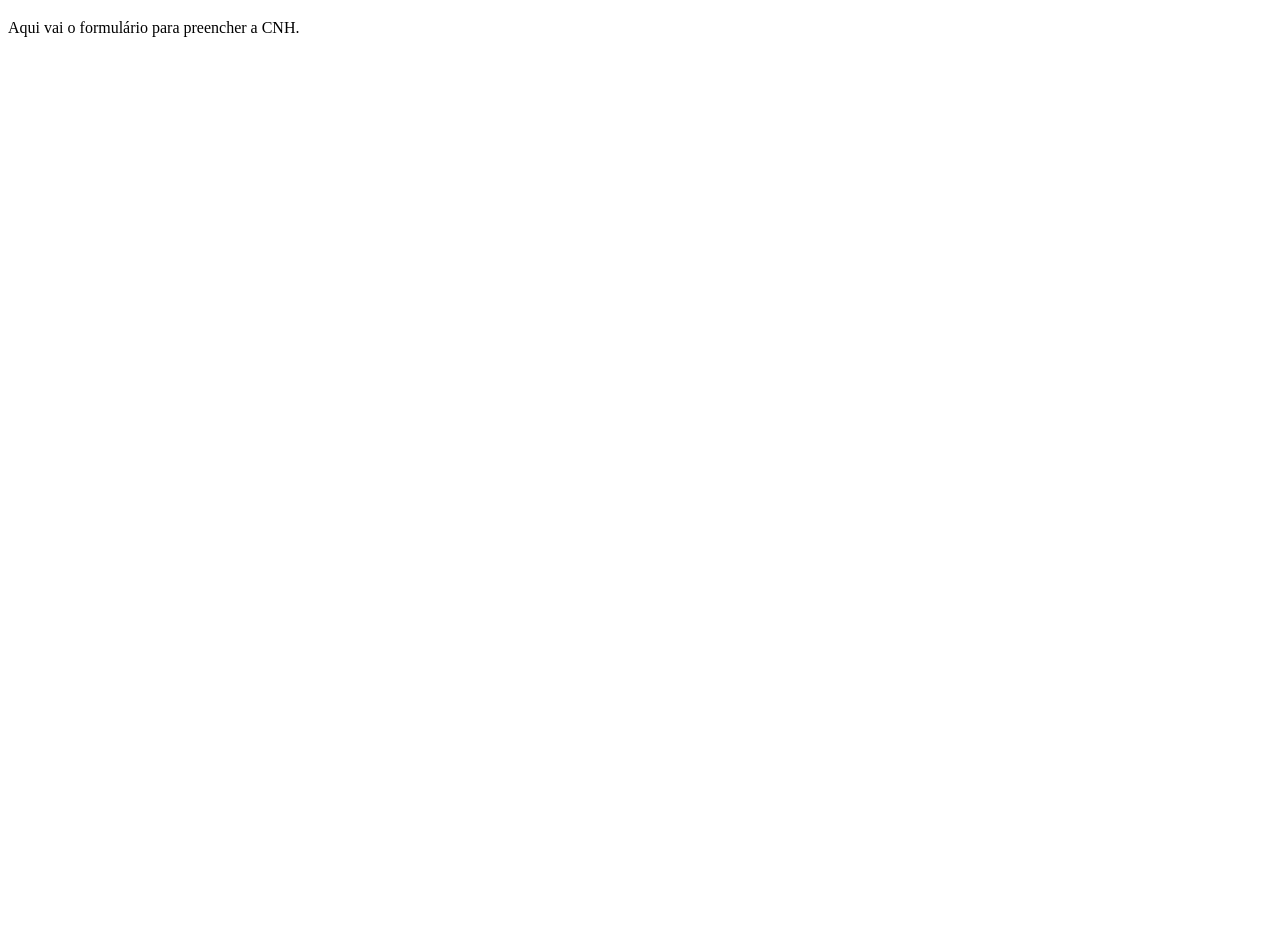
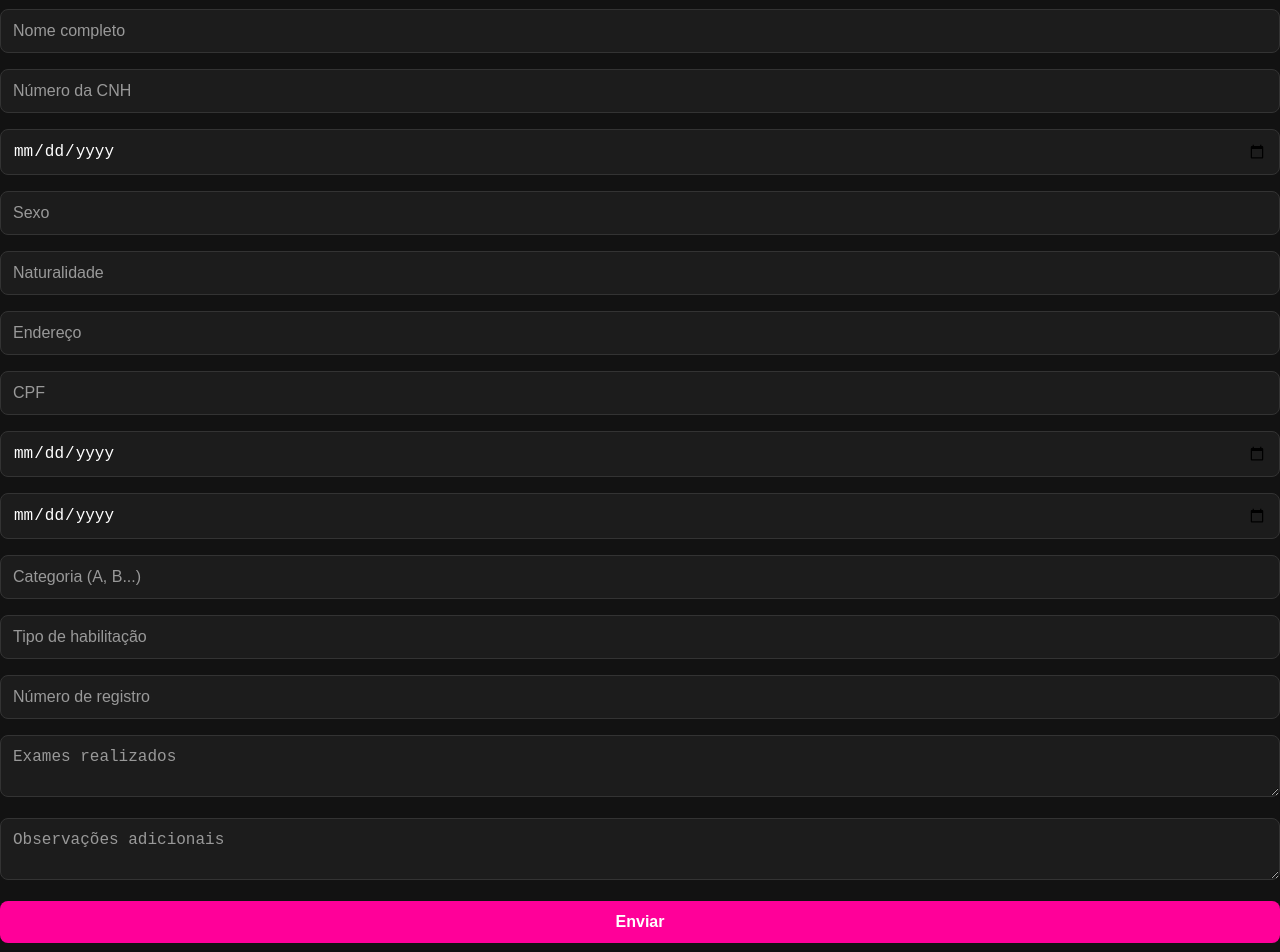
Before and after one commit to gustavocarneiro453/Projeto-Final, an Angular app: page /cnh in a window 1280 px wide. Shown: the part 40-992 px from the top of the page. Before the commit the page ends 800 px from the top, so only its background shows below. Built offline with nearby package versions, Linux system fonts and the light colour scheme.

Commit message:
template em desenvolvimento

```diff
--- a/src/app/cnh/cnh.component.html
+++ b/src/app/cnh/cnh.component.html
@@ -1,2 +1,19 @@
-<h3>🪪 Formulário de CNH</h3>
-<p>Aqui vai o formulário para preencher a CNH.</p>
+<h2>🪪 Formulário de CNH</h2>
+<form (ngSubmit)="enviar()" #form="ngForm">
+  <input [(ngModel)]="cnh.nome" name="nome" placeholder="Nome completo" required />
+  <input [(ngModel)]="cnh.numero" name="numero" placeholder="Número da CNH" required />
+  <input [(ngModel)]="cnh.dataNascimento" name="dataNascimento" type="date" required />
+  <input [(ngModel)]="cnh.sexo" name="sexo" placeholder="Sexo" />
+  <input [(ngModel)]="cnh.naturalidade" name="naturalidade" placeholder="Naturalidade" />
+  <input [(ngModel)]="cnh.endereco" name="endereco" placeholder="Endereço" />
+  <input [(ngModel)]="cnh.cpf" name="cpf" placeholder="CPF" />
+  <input [(ngModel)]="cnh.dataExpedicao" name="dataExpedicao" type="date" />
+  <input [(ngModel)]="cnh.validade" name="validade" type="date" />
+  <input [(ngModel)]="cnh.categoria" name="categoria" placeholder="Categoria (A, B...)" />
+  <input [(ngModel)]="cnh.tipoHabilitacao" name="tipoHabilitacao" placeholder="Tipo de habilitação" />
+  <input [(ngModel)]="cnh.numeroRegistro" name="numeroRegistro" placeholder="Número de registro" />
+  <textarea [(ngModel)]="cnh.exames" name="exames" placeholder="Exames realizados"></textarea>
+  <textarea [(ngModel)]="cnh.observacoes" name="observacoes" placeholder="Observações adicionais"></textarea>
+
+  <button [disabled]="!form.valid">Enviar</button>
+</form>
--- a/src/app/cnh/cnh.component.ts
+++ b/src/app/cnh/cnh.component.ts
@@ -1,11 +1,33 @@
 import { Component } from '@angular/core';
+import { CommonModule } from '@angular/common';
+import { FormsModule } from '@angular/forms';
 
 @Component({
   selector: 'app-cnh',
-  imports: [],
-  templateUrl: './cnh.component.html',
-  styleUrl: './cnh.component.css'
+  standalone: true,
+  imports: [CommonModule, FormsModule],
+  templateUrl: './cnh.component.html'
 })
 export class CnhComponent {
+  cnh = {
+    nome: '',
+    numero: '',
+    dataNascimento: '',
+    sexo: '',
+    naturalidade: '',
+    endereco: '',
+    cpf: '',
+    dataExpedicao: '',
+    validade: '',
+    categoria: '',
+    tipoHabilitacao: '',
+    numeroRegistro: '',
+    exames: '',
+    observacoes: ''
+  };
 
+  enviar() {
+    console.log('Dados da CNH:', this.cnh);
+    alert('CNH enviada com sucesso!');
+  }
 }
--- a/src/app/identidade/identidade.component.html
+++ b/src/app/identidade/identidade.component.html
@@ -1,2 +1,16 @@
-<h3>🆔 Formulário de Identidade</h3>
-<p>Aqui vai o formulário da identidade.</p>
+<h2>🆔 Formulário de Identidade</h2>
+<form (ngSubmit)="enviar()" #form="ngForm">
+  <input [(ngModel)]="rg.nome" name="nome" placeholder="Nome completo" required />
+  <input [(ngModel)]="rg.numero" name="numero" placeholder="Número do RG" required />
+  <input [(ngModel)]="rg.dataNascimento" name="dataNascimento" type="date" />
+  <input [(ngModel)]="rg.sexo" name="sexo" placeholder="Sexo" />
+  <input [(ngModel)]="rg.naturalidade" name="naturalidade" placeholder="Naturalidade" />
+  <input [(ngModel)]="rg.filiacao" name="filiacao" placeholder="Filiação (pais)" />
+  <input [(ngModel)]="rg.cpf" name="cpf" placeholder="CPF" />
+  <input [(ngModel)]="rg.estado" name="estado" placeholder="Estado de expedição" />
+  <input [(ngModel)]="rg.assinatura" name="assinatura" placeholder="Assinatura do titular" />
+  <input [(ngModel)]="rg.dataEmissao" name="dataEmissao" type="date" />
+  <input [(ngModel)]="rg.orgaoEmissor" name="orgaoEmissor" placeholder="Órgão emissor" />
+
+  <button [disabled]="!form.valid">Enviar</button>
+</form>
--- a/src/app/identidade/identidade.component.ts
+++ b/src/app/identidade/identidade.component.ts
@@ -1,11 +1,30 @@
 import { Component } from '@angular/core';
+import { CommonModule } from '@angular/common';
+import { FormsModule } from '@angular/forms';
 
 @Component({
   selector: 'app-identidade',
-  imports: [],
-  templateUrl: './identidade.component.html',
-  styleUrl: './identidade.component.css'
+  standalone: true,
+  imports: [CommonModule, FormsModule],
+  templateUrl: './identidade.component.html'
 })
 export class IdentidadeComponent {
+  rg = {
+    nome: '',
+    numero: '',
+    dataNascimento: '',
+    sexo: '',
+    naturalidade: '',
+    filiacao: '',
+    cpf: '',
+    estado: '',
+    assinatura: '',
+    dataEmissao: '',
+    orgaoEmissor: ''
+  };
 
+  enviar() {
+    console.log('Dados do RG:', this.rg);
+    alert('Identidade enviada com sucesso!');
+  }
 }
--- a/src/app/saude/saude.component.html
+++ b/src/app/saude/saude.component.html
@@ -1,2 +1,14 @@
-<h3>❤️ Formulário de Saúde</h3>
-<p>Aqui vai o formulário da carteira de saúde.</p>
+<h2>❤️ Formulário da Carteira de Saúde</h2>
+<form (ngSubmit)="enviar()" #form="ngForm">
+  <input [(ngModel)]="saude.nome" name="nome" placeholder="Nome completo" required />
+  <input [(ngModel)]="saude.numeroSUS" name="numeroSUS" placeholder="Número do Cartão SUS" required />
+  <input [(ngModel)]="saude.dataNascimento" name="dataNascimento" type="date" />
+  <input [(ngModel)]="saude.sexo" name="sexo" placeholder="Sexo" />
+  <input [(ngModel)]="saude.endereco" name="endereco" placeholder="Endereço completo" />
+  <input [(ngModel)]="saude.cpf" name="cpf" placeholder="CPF" />
+  <input [(ngModel)]="saude.nomePais" name="nomePais" placeholder="Nome dos pais" />
+  <textarea [(ngModel)]="saude.condicoes" name="condicoes" placeholder="Condições preexistentes"></textarea>
+  <input [(ngModel)]="saude.planoSaude" name="planoSaude" placeholder="Plano de saúde (se aplicável)" />
+
+  <button [disabled]="!form.valid">Enviar</button>
+</form>
--- a/src/app/saude/saude.component.ts
+++ b/src/app/saude/saude.component.ts
@@ -1,11 +1,28 @@
 import { Component } from '@angular/core';
+import { CommonModule } from '@angular/common';
+import { FormsModule } from '@angular/forms';
 
 @Component({
   selector: 'app-saude',
-  imports: [],
-  templateUrl: './saude.component.html',
-  styleUrl: './saude.component.css'
+  standalone: true,
+  imports: [CommonModule, FormsModule],
+  templateUrl: './saude.component.html'
 })
 export class SaudeComponent {
+  saude = {
+    nome: '',
+    numeroSUS: '',
+    dataNascimento: '',
+    sexo: '',
+    endereco: '',
+    cpf: '',
+    nomePais: '',
+    condicoes: '',
+    planoSaude: ''
+  };
 
+  enviar() {
+    console.log('Dados de Saúde:', this.saude);
+    alert('Carteira de Saúde enviada com sucesso!');
+  }
 }
--- a/src/styles.css
+++ b/src/styles.css
@@ -1 +1,75 @@
-/* You can add global styles to this file, and also import other style files */
+/* 🎯 Reset e base */
+* {
+  margin: 0;
+  padding: 0;
+  box-sizing: border-box;
+}
+
+html, body {
+  font-family: 'Segoe UI', 'Helvetica Neue', sans-serif;
+  background-color: #121212;
+  color: #FFFFFF;
+  height: 100%;
+}
+
+a {
+  color: #FF0099;
+  text-decoration: none;
+}
+
+a:hover {
+  text-decoration: underline;
+}
+
+.container {
+  max-width: 800px;
+  margin: 40px auto;
+  padding: 0 20px;
+}
+
+h1, h2, h3, h4 {
+  color: #FFFFFF;
+  margin-bottom: 16px;
+}
+
+/* 🧾 Formulários */
+input, select, textarea, button {
+  width: 100%;
+  padding: 12px;
+  margin-bottom: 16px;
+  border: 1px solid #333;
+  border-radius: 8px;
+  background-color: #1C1C1C;
+  color: #FFFFFF;
+  font-size: 16px;
+}
+
+input::placeholder,
+textarea::placeholder {
+  color: #999;
+}
+
+/* 🔘 Botões */
+button {
+  background-color: #FF0099;
+  border: none;
+  color: white;
+  cursor: pointer;
+  font-weight: bold;
+  transition: background-color 0.3s ease;
+}
+
+button:hover {
+  background-color: #e60080;
+}
+
+/* ❗ Botão secundário (opcional) */
+.btn-secondary {
+  background-color: transparent;
+  border: 2px solid #fff;
+  color: #fff;
+}
+
+.btn-secondary:hover {
+  background-color: #ffffff20;
+}
```
